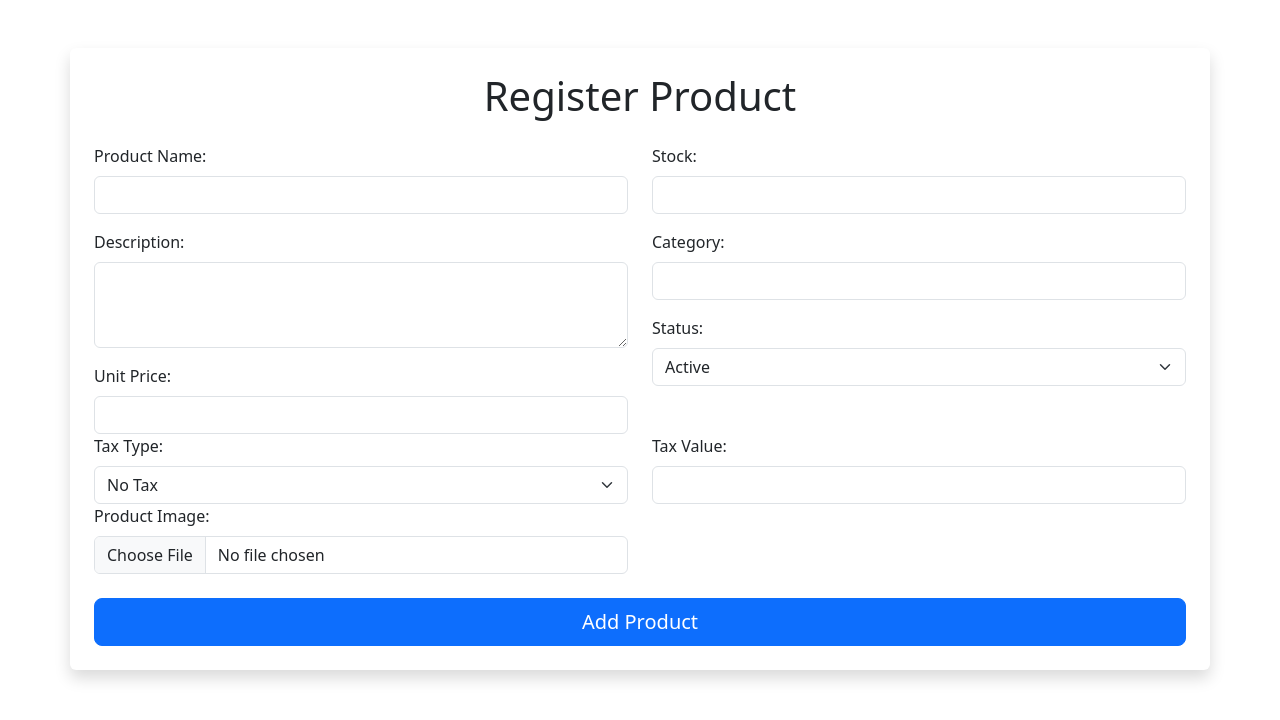
After one commit to SanmartinJose/AWD22962024HTMLHeroes, a PHP site: page /NATULOVE-PHP/php/ProductManagment.php in a window 1280 px wide. The commit adds this page. Shown: the top 720 px of the page. Run offline with PHP 8.4, Linux system fonts and the light colour scheme.

Commit message:
Natulove Proyect V0.2

```diff
--- a/06.-Code/NATULOVE-PHP/php/Navbar.php
+++ b/06.-Code/NATULOVE-PHP/php/Navbar.php
@@ -9,7 +9,7 @@
 <head>
    <meta charset="UTF-8">
   <meta name="viewport" content="width=device-width, initial-scale=1.0">
-  <title>NatuLove Products</title>
+  <title>Add Product</title>
   <link href="https://cdn.jsdelivr.net/npm/bootstrap@5.3.3/dist/css/bootstrap.min.css" rel="stylesheet" integrity="sha384-QWTKZyjpPEjISv5WaRU9OFeRpok6YctnYmDr5pNlyT2bRjXh0JMhjY6hW+ALEwIH" crossorigin="anonymous">
 
   <link href="https://cdn.jsdelivr.net/npm/bootstrap-icons/font/bootstrap-icons.css" rel="stylesheet">
@@ -40,6 +40,9 @@
         </li>
         <li class="nav-item">
           <a class="nav-link" href="<?php echo $direction ?>php/aboutUs.php">¿Quiénes Somos?</a>
+        </li>
+        <li class="nav-item">
+          <a class="nav-link" href="<?php echo $direction ?>php/ProductManagment.php">Agregar Producto</a>
         </li>
         <li class="nav-item dropdown">
           <a class="nav-link dropdown-toggle" href="<?php echo $direction ?>php/natuLove.php" id="navbarDropdown" role="button" data-bs-toggle="dropdown" aria-expanded="false">
--- /dev/null
+++ b/06.-Code/NATULOVE-PHP/php/ProductManagment.php
@@ -0,0 +1,113 @@
+<?php
+// Database connection
+$host = 'localhost';
+$db = 'natulove';
+$user = 'root';
+$password = '';
+
+$conn = new mysqli($host, $user, $password, $db);
+
+if ($conn->connect_error) {
+    die("Connection failed: " . $conn->connect_error);
+}
+
+if ($_SERVER['REQUEST_METHOD'] === 'POST') {
+    $nombre = $_POST['nombre'];
+    $descripcion = $_POST['descripcion'];
+    $precio_unitario = $_POST['precio_unitario'];
+    $stock = $_POST['stock'];
+    $categoria = $_POST['categoria'];
+    $estado = $_POST['estado'];
+    $tipo_impuesto = $_POST['tipo_impuesto'];
+    $valor_impuesto = $_POST['valor_impuesto'];
+
+    // Handle image upload
+    $imagen = null;
+    if (isset($_FILES['imagen']) && $_FILES['imagen']['error'] === UPLOAD_ERR_OK) {
+        $imageDir = 'uploads/';
+        if (!is_dir($imageDir)) {
+            mkdir($imageDir, 0777, true);
+        }
+
+        $imagePath = $imageDir . basename($_FILES['imagen']['name']);
+        if (move_uploaded_file($_FILES['imagen']['tmp_name'], $imagePath)) {
+            $imagen = $imagePath;
+        }
+    }
+
+    // Insert data into the database
+    $stmt = $conn->prepare("INSERT INTO productos (nombre, descripcion, precio_unitario, stock, categoria, estado, tipo_impuesto, valor_impuesto, imagen) VALUES (?, ?, ?, ?, ?, ?, ?, ?, ?)");
+    $stmt->bind_param("ssdisdsss", $nombre, $descripcion, $precio_unitario, $stock, $categoria, $estado, $tipo_impuesto, $valor_impuesto, $imagen);
+
+    if ($stmt->execute()) {
+        echo "Product added successfully!";
+    } else {
+        echo "Error: " . $stmt->error;
+    }
+
+    $stmt->close();
+}
+
+$conn->close();
+?>
+
+<!DOCTYPE html>
+<html lang="en">
+<head>
+    <meta charset="UTF-8">
+    <meta name="viewport" content="width=device-width, initial-scale=1.0">
+    <title>Add Product</title>
+    <link rel="stylesheet" href="https://cdn.jsdelivr.net/npm/bootstrap@5.3.0/dist/css/bootstrap.min.css">
+</head>
+<body>
+<div class="container my-5 p-4 bg-white shadow rounded">
+    <h1 class="text-center mb-4">Register Product</h1>
+    <form action="add_product.php" method="POST" enctype="multipart/form-data">
+        <div class="row gy-3">
+            <div class="col-md-6">
+                <label for="nombre" class="form-label">Product Name:</label>
+                <input type="text" name="nombre" id="nombre" class="form-control" required>
+                <label for="descripcion" class="form-label mt-3">Description:</label>
+                <textarea name="descripcion" id="descripcion" class="form-control" rows="3" required></textarea>
+                <label for="precio_unitario" class="form-label mt-3">Unit Price:</label>
+                <input type="number" step="0.01" name="precio_unitario" id="precio_unitario" class="form-control" required>
+            </div>
+            <div class="col-md-6">
+                <label for="stock" class="form-label">Stock:</label>
+                <input type="number" name="stock" id="stock" class="form-control" required>
+                <label for="categoria" class="form-label mt-3">Category:</label>
+                <input type="text" name="categoria" id="categoria" class="form-control" required>
+                <label for="estado" class="form-label mt-3">Status:</label>
+                <select name="estado" id="estado" class="form-select" required>
+                    <option value="activo">Active</option>
+                    <option value="inactivo">Inactive</option>
+                </select>
+            </div>
+        </div>
+        <div class="row gy-3">
+            <div class="col-md-6">
+                <label for="tipo_impuesto" class="form-label">Tax Type:</label>
+                <select name="tipo_impuesto" id="tipo_impuesto" class="form-select" required>
+                    <option value="sinImpuesto">No Tax</option>
+                    <option value="iva">IVA</option>
+                    <option value="ice">ICE</option>
+                </select>
+            </div>
+            <div class="col-md-6">
+                <label for="valor_impuesto" class="form-label">Tax Value:</label>
+                <input type="number" step="0.01" name="valor_impuesto" id="valor_impuesto" class="form-control">
+            </div>
+        </div>
+        <div class="row gy-3">
+            <div class="col-md-6">
+                <label for="imagen" class="form-label">Product Image:</label>
+                <input type="file" name="imagen" id="imagen" class="form-control">
+            </div>
+        </div>
+        <div class="d-grid mt-4">
+            <button type="submit" class="btn btn-primary btn-lg">Add Product</button>
+        </div>
+    </form>
+</div>
+</body>
+</html>
```
Also changed, not shown: 06.-Code/NATULOVE-PHP/database.php (added).
